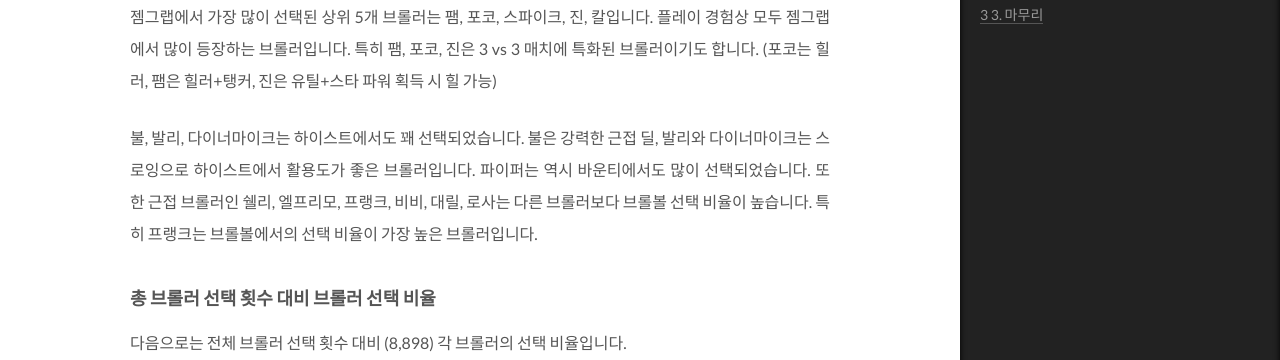
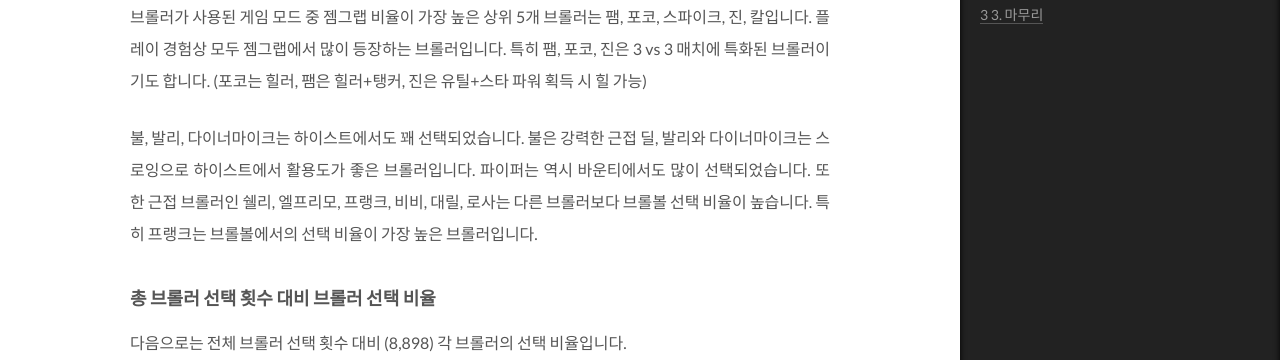
Before and after one commit to novdov/novdov.github.io, a Jekyll site: the page built from _posts/2019-08-20-Brawl-Stars-simple-anaylsis.md, in a window 1280 px wide and 1400 px high, scrolled down 2157 px, cut to the strip 251-611 px from the top of the window. Built offline with Jekyll 4.4.1, drawn with Linux system fonts in a browser that asks for light colours; comment, search, counter and statistics services are not loaded.

Commit message:
[modify] revision

```diff
--- a/_posts/2019-08-20-Brawl-Stars-simple-anaylsis.md
+++ b/_posts/2019-08-20-Brawl-Stars-simple-anaylsis.md
@@ -50,7 +50,7 @@ tags:
 
 ![](https://drive.google.com/uc?id=1B25lcP3VEgWNovVCgADkXCuCvOJJIIX3)
 
-젬그랩에서 가장 많이 선택된 상위 5개 브롤러는 팸, 포코, 스파이크, 진, 칼입니다. 플레이 경험상 모두 젬그랩에서 많이 등장하는 브롤러입니다. 특히 팸, 포코, 진은 3 vs 3 매치에 특화된 브롤러이기도 합니다. (포코는 힐러, 팸은 힐러+탱커, 진은 유틸+스타 파워 획득 시 힐 가능)
+브롤러가 사용된 게임 모드 중 젬그랩 비율이 가장 높은 상위 5개 브롤러는 팸, 포코, 스파이크, 진, 칼입니다. 플레이 경험상 모두 젬그랩에서 많이 등장하는 브롤러입니다. 특히 팸, 포코, 진은 3 vs 3 매치에 특화된 브롤러이기도 합니다. (포코는 힐러, 팸은 힐러+탱커, 진은 유틸+스타 파워 획득 시 힐 가능)
 
 불, 발리, 다이너마이크는 하이스트에서도 꽤 선택되었습니다. 불은 강력한 근접 딜, 발리와 다이너마이크는 스로잉으로 하이스트에서 활용도가 좋은 브롤러입니다. 파이퍼는 역시 바운티에서도 많이 선택되었습니다. 또한 근접 브롤러인 쉘리, 엘프리모, 프랭크, 비비, 대릴, 로사는 다른 브롤러보다 브롤볼 선택 비율이 높습니다. 특히 프랭크는 브롤볼에서의 선택 비율이 가장 높은 브롤러입니다.
 
```
